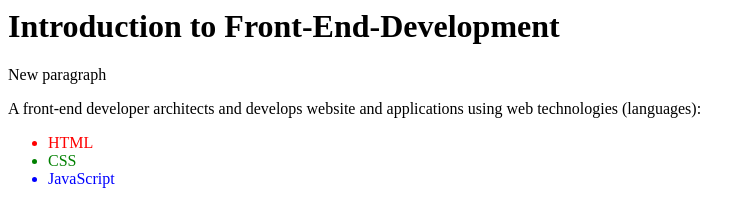
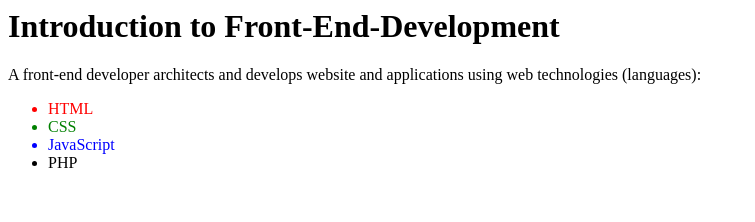
Before and after one commit to claudiubalint/test-front-end-development, a plain HTML site: page index.html in a window 1280 px wide. Shown: the whole page, without its empty margins (0-755 px from the left). Drawn offline with Linux system fonts and the light colour scheme.

Commit message:
New list item added

```diff
--- a/index.html
+++ b/index.html
@@ -1,8 +1,9 @@
 <h1>Introduction to Front-End-Development</h1>
-<p>New paragraph</p>
+
 <p>A front-end developer architects and develops website and applications using web technologies (languages):</p>
 <ul>
 <li style="color: red;">HTML</li>
 <li style="color: green;">CSS</li>
 <li style="color: blue;">JavaScript</li>
+<li> PHP</li>
 </ul>
```
